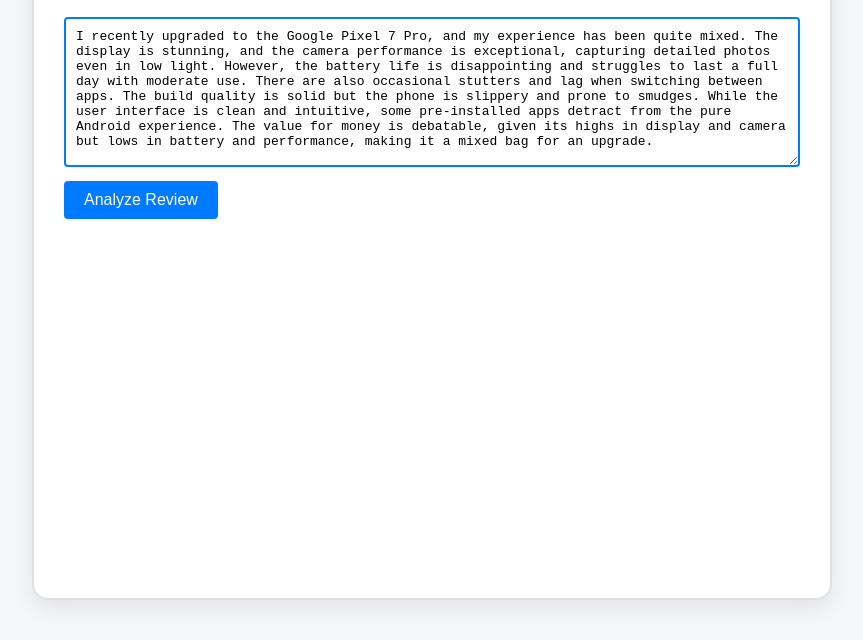
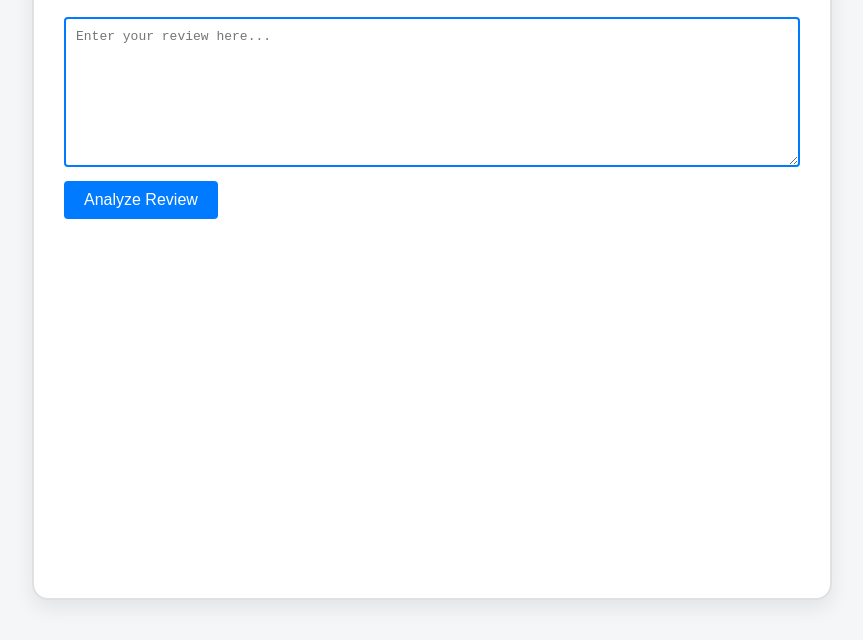
Before and after one commit to Harshithac0102/Cluster, a plain HTML site: page index.html in a window 1280 px wide. Shown: the part 160-800 px from the top of the page, without its empty margins (208-1071 px from the left). Drawn offline with Linux system fonts and the light colour scheme.

Commit message:
Update index.html

```diff
--- a/index.html
+++ b/index.html
@@ -244,7 +244,7 @@
         </header>
 
         <main>
-            <textarea id="reviewInput" placeholder="Enter your review here...">I recently upgraded to the Google Pixel 7 Pro, and my experience has been quite mixed. The display is stunning, and the camera performance is exceptional, capturing detailed photos even in low light. However, the battery life is disappointing and struggles to last a full day with moderate use. There are also occasional stutters and lag when switching between apps. The build quality is solid but the phone is slippery and prone to smudges. While the user interface is clean and intuitive, some pre-installed apps detract from the pure Android experience. The value for money is debatable, given its highs in display and camera but lows in battery and performance, making it a mixed bag for an upgrade.</textarea>
+            <textarea id="reviewInput" placeholder="Enter your review here..."></textarea>
             <button id="analyzeBtn">Analyze Review</button>
 
             <div id="loading">
```
